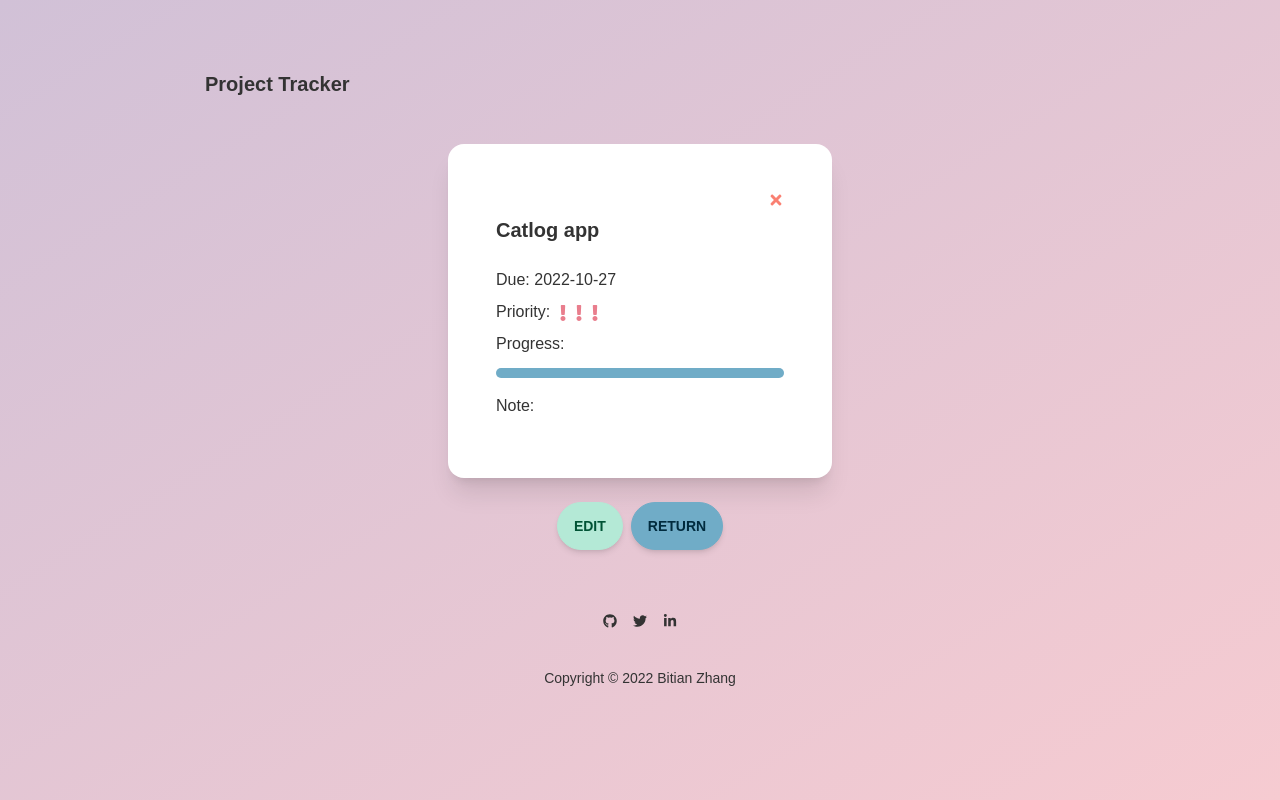
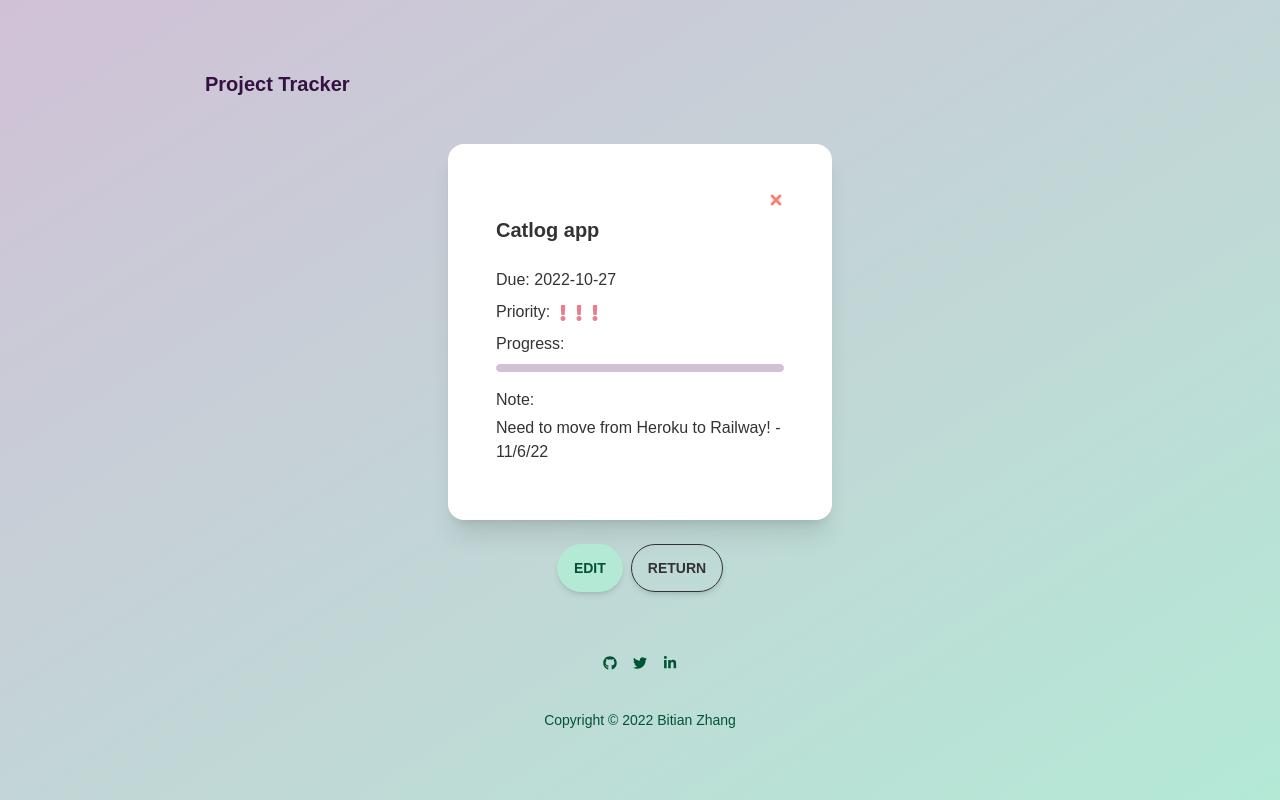
Before and after one commit to bzzz-coding/project-management-app, a React (Create React App) app: page /task/2 in a window 1280 px wide. Built offline with nearby package versions, Linux system fonts and the light colour scheme; data requests are answered from the project's data file.

Commit message:
Restyled progress bar and background

```diff
--- a/db.json
+++ b/db.json
@@ -5,7 +5,7 @@
       "day": "2022-11-30",
       "reminder": false,
       "priority": "low",
-      "progress": "70",
+      "progress": "80",
       "note": "Need to clean up code and abstract date formatting functions - 10/30/22",
       "id": 1
     },
@@ -15,7 +15,7 @@
       "reminder": false,
       "priority": "high",
       "progress": "100",
-      "note": "",
+      "note": "Need to move from Heroku to Railway! - 11/6/22",
       "id": 2
     },
     {
--- a/public/index.html
+++ b/public/index.html
@@ -14,7 +14,7 @@
     <link rel="manifest" href="%PUBLIC_URL%/manifest.json" />
     <title>Project Tracker</title>
   </head>
-  <body class="bg-gradient-to-br from-primary to-secondary p-6">
+  <body class="bg-gradient-to-br from-primary to-accent p-6">
     <!-- <noscript>You need to enable JavaScript to run this app.</noscript> -->
     <div id="root"></div>
 
--- a/src/components/EditTask.js
+++ b/src/components/EditTask.js
@@ -55,7 +55,7 @@ const EditTask = ({ task, onUpdate }) => {
         <span className="label-text">Progress %</span>
       </label>
       <input required type='number' min='0' max='100' placeholder='Progress' value={progress} onChange={(e) => setProgress(e.target.value)} className="input input-bordered w-full" />
-      <div className="progress-bar w-full mt-1 bg-gray-100 rounded-full h-2.5">
+      <div className="progress-bar w-full mt-2 bg-gray-100 rounded-full h-2.5">
         <div className="bg-neutral h-2.5 rounded-full" style={{ width: `${progress}%` }}></div>
       </div>
 
--- a/src/components/Footer.js
+++ b/src/components/Footer.js
@@ -17,14 +17,14 @@ const Footer = () => {
         <a className="link link-hover">Press kit</a>
       </div> */}
       <div>
-        <div className="grid grid-flow-col gap-4">
+        <div className="grid grid-flow-col gap-4 text-accent-content">
           <a href='https://github.com/bzzz-coding'><FaGithub/></a>
           <a href='https://twitter.com/Bzzz_coding'><FaTwitter/></a>
           <a href='https://www.linkedin.com/in/bitian-zhang/'><FaLinkedinIn/></a>
         </div>
       </div>
       <div>
-        <p>Copyright © 2022 Bitian Zhang</p>
+        <p className='text-accent-content'>Copyright © 2022 Bitian Zhang</p>
       </div>
     </footer>
   )
--- a/src/components/Header.js
+++ b/src/components/Header.js
@@ -15,7 +15,7 @@ const Header = ({ title, onAdd, showAdd }) => {
   return (
     <header className='navbar flex flex-row justify-between p-9'>
       {/* if want to add inline style to html elements, use style={{comma-separated, jsx camelCase}}, e.g. <h1 style={{ color: 'red', backgroundColor: 'black'}}>{title}</h1> */}
-      <a href='/about' className='btn btn-ghost normal-case text-xl font-title'>{title}</a>
+      <a href='/about' className='btn btn-ghost normal-case text-xl text-extrabold font-title text-primary-content'>{title}</a>
 
       {/* note how to write ternary operator with template literals */}
       {location.pathname === '/' && (
--- a/src/components/Task.js
+++ b/src/components/Task.js
@@ -18,9 +18,7 @@ const Task = ({ task, onDelete, onToggle, showNote, showDetails }) => {
         {task.priority && task.priority === 'medium' && <p>Priority: <FaExclamation className='text-warning' style={{ display: 'inline' }} /><FaExclamation className='text-warning' style={{ display: 'inline' }} /></p>}
         {task.priority && task.priority === 'low' && <p>Priority: <FaExclamation className='text-accent-focus' style={{ display: 'inline' }} /></p>}
         <label>Progress:</label>
-        <div className="progress-bar w-full mt-1 bg-gray-100 rounded-full h-2.5">
-          <div className="bg-neutral h-2.5 rounded-full" style={{ width: `${task.progress}%` }}></div>
-        </div>
+        <progress className="progress progress-primary w-full" value={task.progress} max="100"></progress>
         {showNote && <div className='mt-2'><label>Note: </label><p className='block w-full mt-1'>{task.note}</p></div>}
         <div className='card-actions justify-end'>
           {showDetails && <Link className="mt-6 btn btn-primary" to={`/task/${task.id}`}>View Details</Link>}
--- a/src/components/TaskDetails.js
+++ b/src/components/TaskDetails.js
@@ -70,7 +70,7 @@ const TaskDetails = () => {
                         {/* <Button onClick={() => {
                         navigate(-1)
                     }} text='Return' shadow='shadow-md' /> */}
-                        <a href='/' className='btn shadow-md'>Return</a>
+                        <a href='/' className='btn btn-outline btn-ghost shadow-md'>Return</a>
                     </div>
 
                     {/* <Link className='mx-auto' to='/'><Button text='Go Back'/></Link> */}
```
Also changed, not shown: src/index.css (+0 -9 lines).
